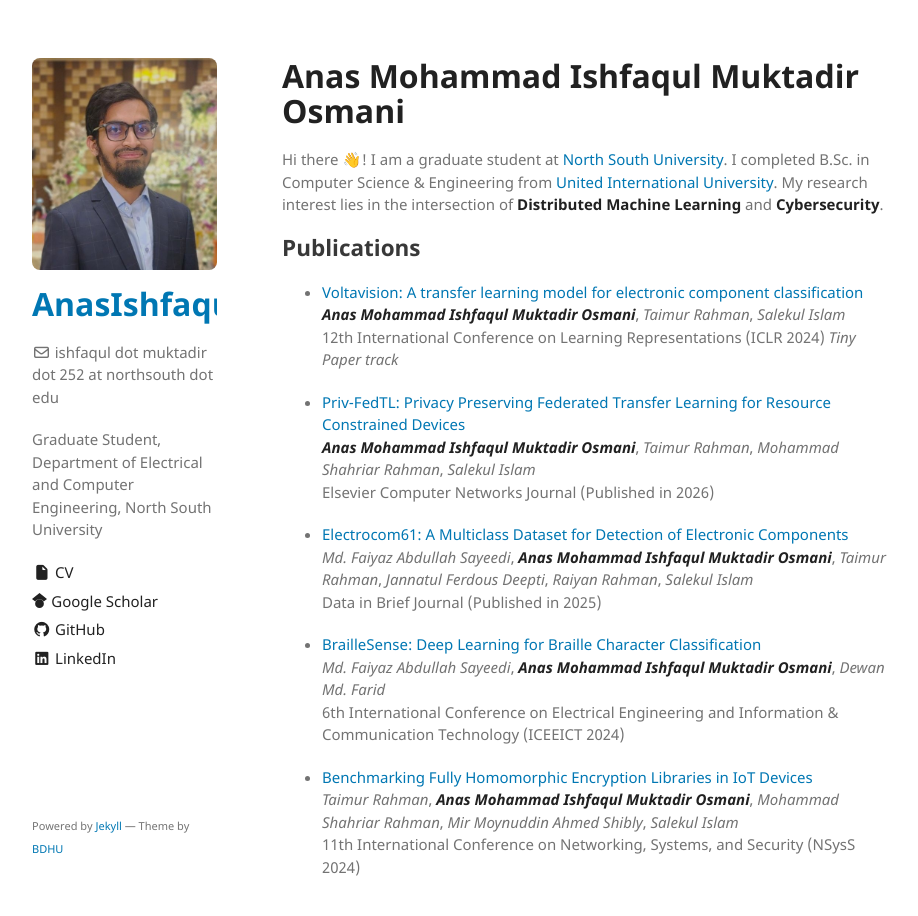
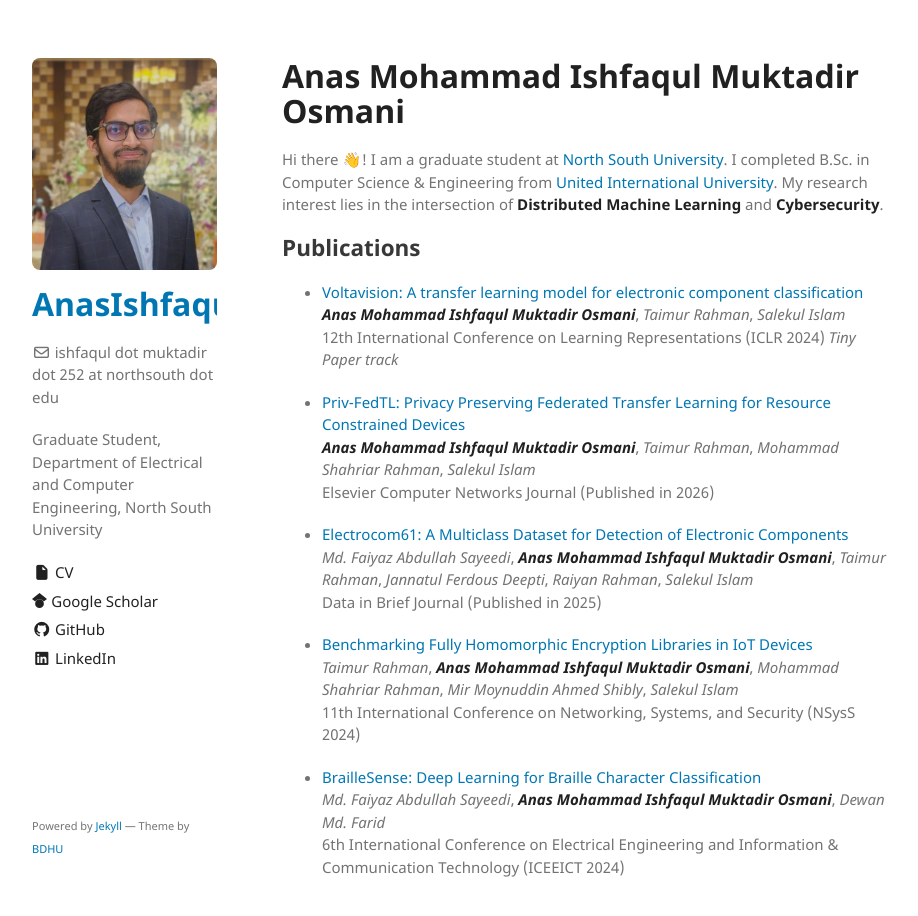
Before and after one commit to AnasIshfaque/AnasIshfaque.github.io, a Jekyll site: the page built from index.md, in a window 1280 px wide and 928 px high. Shown: the top 916 px of the window, without its empty margins (178-1096 px from the left). Built offline with Jekyll 4.4.1, drawn with Linux system fonts in a browser that asks for light colours; our own code applies the rules of GitHub Pages for plain Markdown files.

Commit message:
ordering of publication rearranged

```diff
--- a/index.md
+++ b/index.md
@@ -19,13 +19,13 @@ Elsevier Computer Networks Journal (Published in 2026)
 _Md. Faiyaz Abdullah Sayeedi_, _**Anas Mohammad Ishfaqul Muktadir Osmani**_, _Taimur Rahman_, _Jannatul Ferdous Deepti_, _Raiyan Rahman_, _Salekul Islam_\
 Data in Brief Journal (Published in 2025)
 
+- [Benchmarking Fully Homomorphic Encryption Libraries in IoT Devices](https://doi.org/10.1145/3704522.3704546)\
+_Taimur Rahman_,  _**Anas Mohammad Ishfaqul Muktadir Osmani**_, _Mohammad Shahriar Rahman_, _Mir Moynuddin Ahmed Shibly_, _Salekul Islam_\
+11th International Conference on Networking, Systems, and Security (NSysS 2024)
+
 - [BrailleSense: Deep Learning for Braille Character Classification](https://ieeexplore.ieee.org/document/10534500)\
 _Md. Faiyaz Abdullah Sayeedi_, _**Anas Mohammad Ishfaqul Muktadir Osmani**_, _Dewan Md. Farid_\
 6th International Conference on Electrical Engineering and Information & Communication Technology (ICEEICT 2024)
-
-- [Benchmarking Fully Homomorphic Encryption Libraries in IoT Devices](https://doi.org/10.1145/3704522.3704546)\
-_Taimur Rahman_,  _**Anas Mohammad Ishfaqul Muktadir Osmani**_, _Mohammad Shahriar Rahman_, _Mir Moynuddin Ahmed Shibly_, _Salekul Islam_\
-11th International Conference on Networking, Systems, and Security (NSysS 2024)
 
 <!-- Text can be **bold**, _italic_, or ~~strikethrough~~.
 
```
